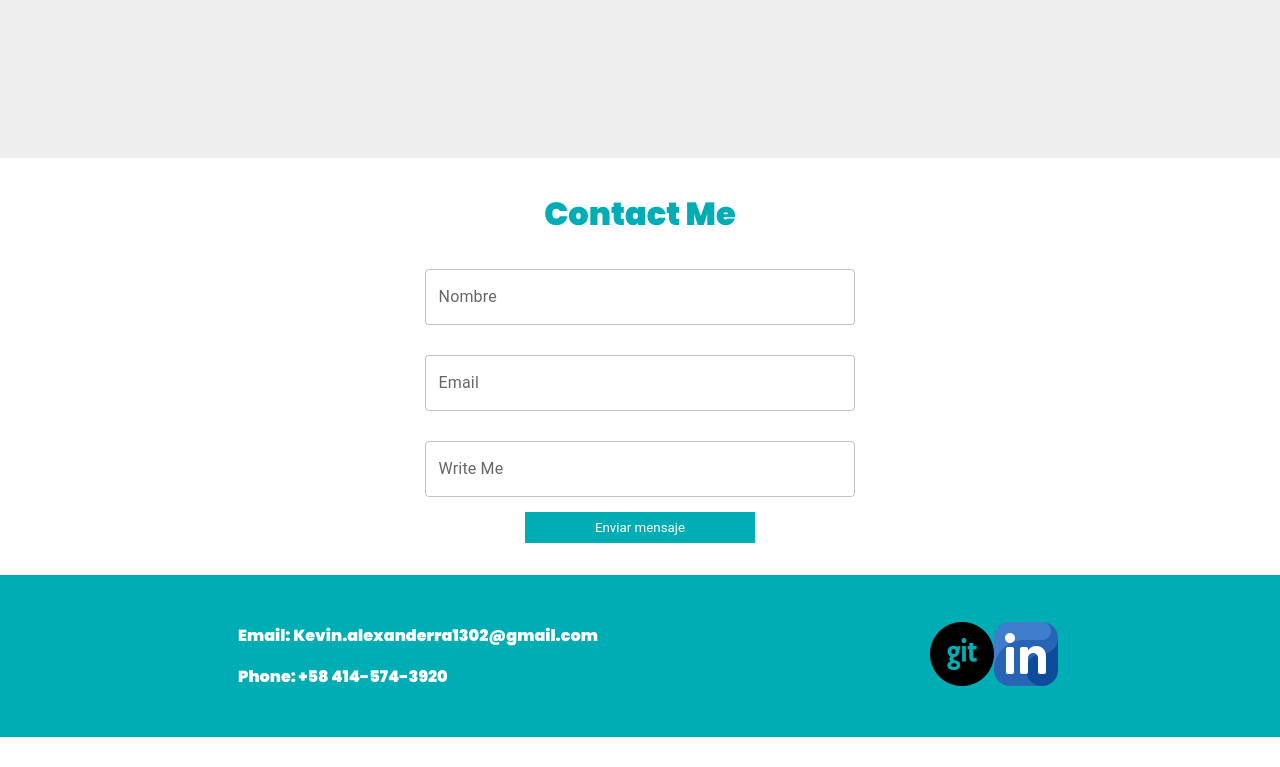
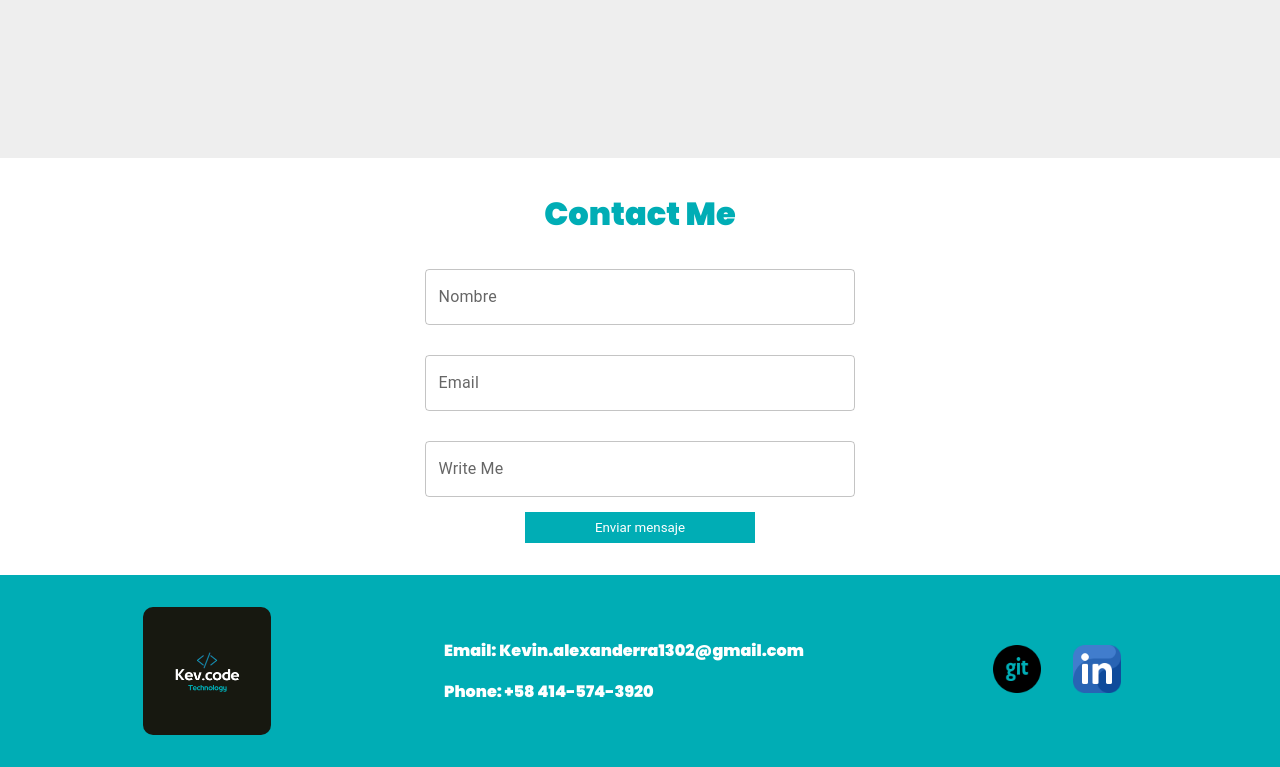
Before and after one commit to KevinRamirez1302/Portafolio-react, a React (Vite) app: page / in a window 1280 px wide. Shown: the part 1265-2032 px from the top of the page. Before the commit the page ends 2002 px from the top, so only its background shows below. Built offline with nearby package versions, Linux system fonts and the light colour scheme.

Commit message:
Proyectos

```diff
--- a/src/Components/Footer/Footer.jsx
+++ b/src/Components/Footer/Footer.jsx
@@ -1,25 +1,52 @@
-import { Section,Datos,Iconos,Parrafo,FormContainer,Img } from "./styles"
-import Linkedin from '../../assets/IMG/linkedin.png'
-import Git from '../../assets/IMG/git.png'
-
-import { Form } from "../Header/Form/Form"
+import {
+  Section,
+  Datos,
+  Iconos,
+  Parrafo,
+  FormContainer,
+  Img,
+  Logo,
+} from "./styles";
+import Linkedin from "../../assets/IMG/linkedin.png";
+import Git from "../../assets/IMG/git.png";
+import LogoMy from "../../assets/Ke.Dev.png";
+import { motion } from "framer-motion";
+import { Form } from "../Header/Form/Form";
 
 export const Footer = () => {
-    return(<>
+  return (
+    <>
       <FormContainer>
         <Form />
       </FormContainer>
 
       <Section>
+        <Logo src={LogoMy} />
         <Datos>
           <Parrafo>Email: Kevin.alexanderra1302@gmail.com</Parrafo>
           <Parrafo>Phone: +58 414-574-3920</Parrafo>
         </Datos>
         <Iconos>
+          <motion.div whileHover={{ scale: 1.2 }} whileTap={{ scale: 0.9 }}>
+            <a
+              href="https://github.com/KevinRamirez1302"
+              rel="noreferrer"
+              target="_blank"
+            >
               <Img src={Git} alt="" />
+            </a>
+          </motion.div>
+          <motion.div whileHover={{ scale: 1.2 }} whileTap={{ scale: 0.9 }}>
+            <a
+              href="https://www.linkedin.com/in/kevindev1302/"
+              rel="noreferrer"
+              target="_blank"
+            >
               <Img src={Linkedin} alt="" />
+            </a>
+          </motion.div>
         </Iconos>
       </Section>
-
-    </>)
-}
+    </>
+  );
+};
--- a/src/Components/Footer/styles.js
+++ b/src/Components/Footer/styles.js
@@ -1,41 +1,41 @@
 import styled from "styled-components";
 
-
 export const Section = styled.section`
-    background-color: #00ADB5;
+  background-color: #00adb5;
   display: flex;
   justify-content: space-around;
   align-items: center;
   padding: 2rem 4rem;
-    @media screen and (max-width:550px){
-
+  @media screen and (max-width: 550px) {
   }
-
-`
+`;
 export const FormContainer = styled.div`
   display: flex;
   align-items: center;
   justify-content: center;
+`;
 
-`
+export const Parrafo = styled.p`
+  margin: 1rem;
+  font-family: "Poppins", sans-serif;
+`;
 
-export const Parrafo = styled.p `
-    margin: 1rem;
-    font-family: 'Poppins', sans-serif;
-`
+export const Datos = styled.div`
+  color: white;
+  @media screen and (max-width: 550px) {
+  }
+`;
 
-export const Datos = styled.div `
-
-    color: white;
-    @media screen and (max-width:550px) {
-
-    }
-`
-
-export const Iconos = styled.div `
-
-`
+export const Iconos = styled.div`
+  display: flex;
+`;
 
 export const Img = styled.img`
-    width: 4rem;
-`
+  width: 3rem;
+  margin: 1rem;
+`;
+
+export const Logo = styled.img`
+  width: 8rem;
+  border-radius: 10px;
+`;
--- a/src/Components/Header/Aboutme/aboutMe.jsx
+++ b/src/Components/Header/Aboutme/aboutMe.jsx
@@ -1,17 +1,22 @@
-import { Section,SkillsContainer,ImgContainer,Img,Container,ItemContainer } from "./styles";
+import {
+  Section,
+  SkillsContainer,
+  ImgContainer,
+  Img,
+  Container,
+  ItemContainer,
+} from "./styles";
 import Titulo from "../../Titulo/Titulo";
 import { useRef, useEffect } from "react";
 import { motion, useAnimation, useInView } from "framer-motion";
-import java from '../../../assets/img/js.png'
-import Html from '../../../assets/IMG/html-5.png'
-import Css from '../../../assets/IMG/css.png'
-import ReactLogo from '../../../assets/react.svg'
-import TypeLogo from '../../../assets/IMG/typescript.png'
-import Git from '../.././../assets/IMG/git.png'
-import Boots from '../../../assets/IMG/bootstrap.png'
-import Vite from '../../../assets/IMG/vitejs.svg'
-import { BsStarFill } from 'react-icons/bs'
-
+import java from "../../../assets/img/js.png";
+import Html from "../../../assets/IMG/html-5.png";
+import Css from "../../../assets/IMG/css.png";
+import ReactLogo from "../../../assets/react.svg";
+import TypeLogo from "../../../assets/IMG/typescript.png";
+import Git from "../.././../assets/IMG/git.png";
+import Boots from "../../../assets/IMG/bootstrap.png";
+import Vite from "../../../assets/IMG/vitejs.svg";
 
 export const AboutMe = () => {
   const scroll = useRef(null);
@@ -38,8 +43,7 @@ export const AboutMe = () => {
           transition={{ duration: 0.5, delay: 0.25 }}
           ref={scroll}
         >
-
-          <Titulo id='Aboutme' titulo="About Me" />
+          <Titulo id="Aboutme" titulo="About Me" />
           <p>
             Lorem ipsum dolor sit amet consectetur adipisicing elit. Magnam,
             corrupti ea officiis voluptatibus eos fugiat dolor corporis
@@ -51,9 +55,9 @@ export const AboutMe = () => {
           </p>
         </Container>
         <SkillsContainer>
-        <Titulo titulo ='Skills'></Titulo>
+          <Titulo titulo="Skills"></Titulo>
           <ImgContainer>
-                <ItemContainer>
+            <ItemContainer as={motion.div}>
               <Img src={Html} alt="Html" />
             </ItemContainer>
             <ItemContainer>
@@ -63,23 +67,21 @@ export const AboutMe = () => {
               <Img src={java} alt="Javascript" />
             </ItemContainer>
             <ItemContainer>
-                  <Img src= {ReactLogo} alt="React" />
+              <Img src={ReactLogo} alt="React" />
             </ItemContainer>
             <ItemContainer>
-                  <Img src={TypeLogo} alt="Typescript"/>
+              <Img src={TypeLogo} alt="Typescript" />
             </ItemContainer>
             <ItemContainer>
-                  <Img src={Git} alt="Typescript"/>
+              <Img src={Git} alt="Typescript" />
             </ItemContainer>
             <ItemContainer>
-                  <Img src={Boots} alt="Typescript"/>
+              <Img src={Boots} alt="Typescript" />
             </ItemContainer>
             <ItemContainer>
-                  <Img src={Vite} alt="Typescript"/>
+              <Img src={Vite} alt="Typescript" />
             </ItemContainer>
-
           </ImgContainer>
-
         </SkillsContainer>
       </Section>
     </>
--- a/src/Components/Header/Aboutme/styles.js
+++ b/src/Components/Header/Aboutme/styles.js
@@ -1,45 +1,42 @@
 import styled from "styled-components";
-import '../../../App.css'
-
+import "../../../App.css";
 
 export const Section = styled.section`
   display: flex;
   flex-direction: column;
-    justify-content:space-around;
+  justify-content: space-around;
   align-items: center;
   height: auto;
-    background-color: #EEEEEE;
+  background-color: #eeeeee;
   padding: 0 0 10rem 0;
 
-    @media screen and (max-width:550px) {
+  @media screen and (max-width: 550px) {
     padding: 0;
     flex-direction: column;
     width: 100%;
   }
-`
-export const Container = styled.div `
-
+`;
+export const Container = styled.div`
   width: 50%;
   text-align: center;
-  @media screen and (max-width: 450px){
+  @media screen and (max-width: 450px) {
     width: 80%;
     text-align: justify;
-
   }
-`
+`;
 
 export const SkillsContainer = styled.div`
   width: 50%;
   text-align: center;
-        margin: 3rem 0 0 0 ;
-    @media screen and (max-width:550px) {
+  margin: 3rem 0 0 0;
+  @media screen and (max-width: 550px) {
     width: 80%;
     text-align: center;
   }
-`
+`;
 export const Img = styled.img`
   width: 5rem;
-`
+`;
 
 export const ImgContainer = styled.div`
   display: flex;
@@ -47,9 +44,8 @@ export const ImgContainer = styled.div`
   flex-wrap: wrap;
   align-items: center;
   justify-content: center;
-
-`
+`;
 export const ItemContainer = styled.div`
   display: flex;
   flex-direction: column;
-`
+`;
--- a/src/Components/Header/Header/Header.jsx
+++ b/src/Components/Header/Header/Header.jsx
@@ -2,9 +2,8 @@ import { Section, Titulo, Img } from "./styles";
 import { AboutMe } from "../Aboutme/aboutMe";
 import { Footer } from "../../Footer/Footer";
 import { motion } from "framer-motion";
-import Git from '../../../assets/IMG/git.png'
-import Linkedin from '../../../assets/IMG/linkedin.png'
-
+import Git from "../../../assets/IMG/git.png";
+import Linkedin from "../../../assets/IMG/linkedin.png";
 
 export const Header = () => {
   const estilos = {
@@ -31,7 +30,7 @@ export const Header = () => {
               initial="hidden"
               animate="show"
               transition={{ delay: 1.5 }}
-              style={{fontFamily: "Poppins"}}
+              style={{ fontFamily: "Poppins" }}
             >
               , My Name is
             </motion.span>{" "}
@@ -65,19 +64,28 @@ export const Header = () => {
               Developer
             </motion.span>
           </h2>
-
         </Titulo>
         <motion.div
           variants={estilos}
           initial="hidden"
           animate="show"
           transition={{ delay: 4.5 }}
-
+        >
+          <a
+            href="https://github.com/KevinRamirez1302"
+            rel="noreferrer"
+            target="_blank"
           >
             <Img src={Git} alt="" />
+          </a>
+          <a
+            href="https://www.linkedin.com/in/kevindev1302/"
+            rel="noreferrer"
+            target="_blank"
+          >
             <Img src={Linkedin} alt="" />
+          </a>
         </motion.div>
-
       </Section>
       <AboutMe />
       <Footer />
--- a/src/Components/Header/Header/styles.js
+++ b/src/Components/Header/Header/styles.js
@@ -6,24 +6,25 @@ export const Section = styled.section`
   align-items: center;
   height: 90vh;
   justify-content: center;
-    background-color: #EEEEEE;
-`
+  background-color: #eeeeee;
+`;
 
-export const Img = styled.img `
+export const Img = styled.img`
   width: 4rem;
   margin: 1rem;
 
-    @media screen and (max-width:550px) {
+  @media screen and (max-width: 550px) {
     width: 3rem;
   }
-`
+`;
 
-export const Titulo = styled.div `
+export const Titulo = styled.div`
   font-size: 2.4rem;
   font-weight: bold;
+  user-select: none;
 
-    @media screen and (max-width:550px) {
+  @media screen and (max-width: 550px) {
     text-align: center;
     font-size: 1.5rem;
   }
-`
+`;
--- a/src/Components/Projects/Projects.jsx
+++ b/src/Components/Projects/Projects.jsx
@@ -1,10 +1,46 @@
-import Card from "./Card/Card"
+import Card from "./Card/Card";
+import { useRef } from "react";
+import {
+  motion,
+  useScroll,
+  useSpring,
+  useTransform,
+  MotionValue,
+} from "framer-motion";
+import { Proyectos } from "./styles";
 
-const Projects = ()=> {
-    return <>
-        <Card titulo='Alurafliux'  />
+const Projects = () => {
+  function useParallax(value, distance) {
+    return useTransform(value, [0, 1], [-distance, distance]);
+  }
 
+  function Image(foto, name) {
+    const ref = useRef(null);
+    const { scrollYProgress } = useScroll({ target: ref });
+    const y = useParallax(scrollYProgress, 300);
+
+    return (
+      <>
+        <Card src={foto} alt={name} />
+        <motion.h2 style={{ y }}></motion.h2>
+      </>
+    );
+  }
+
+  const { scrollYProgress } = useScroll();
+  const scaleX = useSpring(scrollYProgress, {
+    stiffness: 100,
+    damping: 30,
+    restDelta: 0.001,
+  });
+  return (
+    <>
+      {Proyectos.map(({ name, foto }) => {
+        Image(name, foto);
+      })}
+      <motion.div className="progress" style={{ scaleX }} />
     </>
-}
+  );
+};
 
-export default Projects
+export default Projects;
--- a/src/Components/Projects/styles.js
+++ b/src/Components/Projects/styles.js
@@ -0,0 +1,8 @@
+import TechFlix from "../../assets/IMG/Encriptador.png";
+
+export const Proyectos = [
+  {
+    name: "TechFlix",
+    foto: { TechFlix },
+  },
+];
```
Also changed, not shown: src/Components/Navbar/navbar.jsx (+26 -29 lines). Lines whose indentation alone changed are shown as unchanged.
